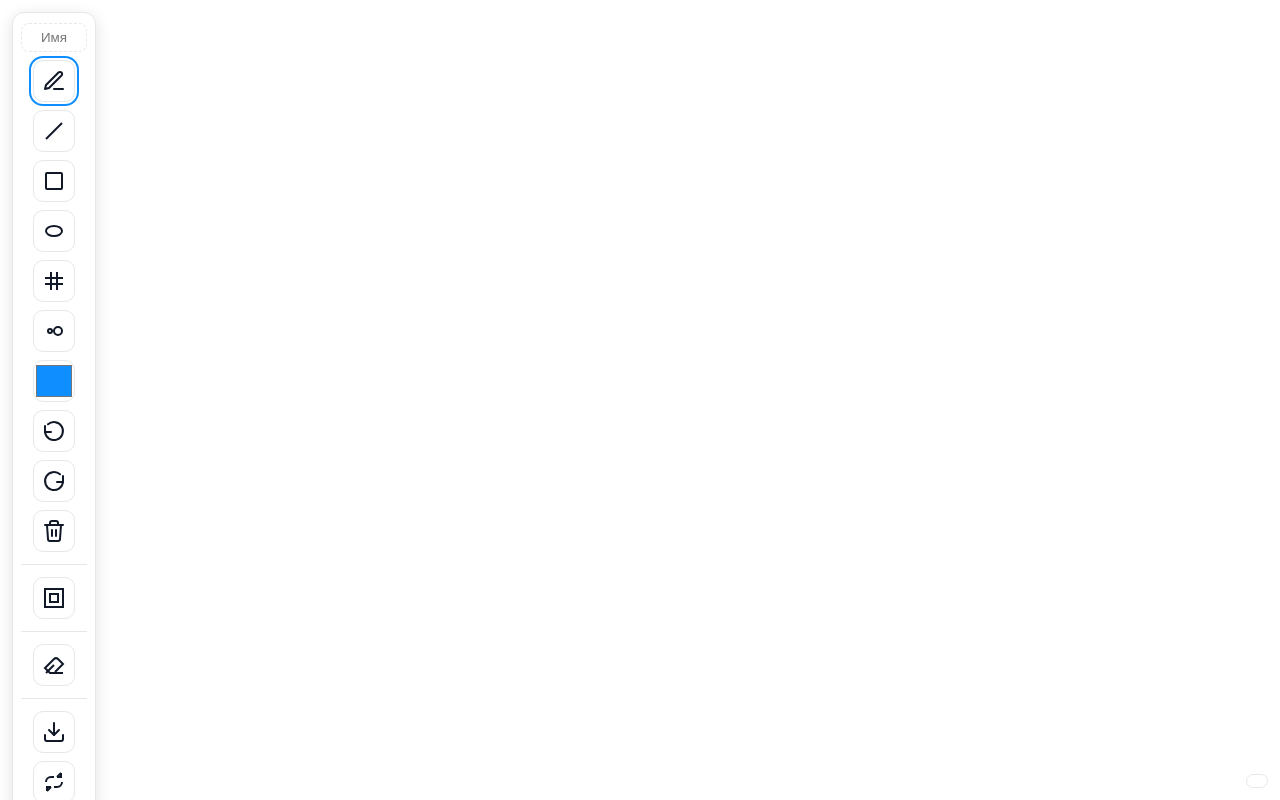
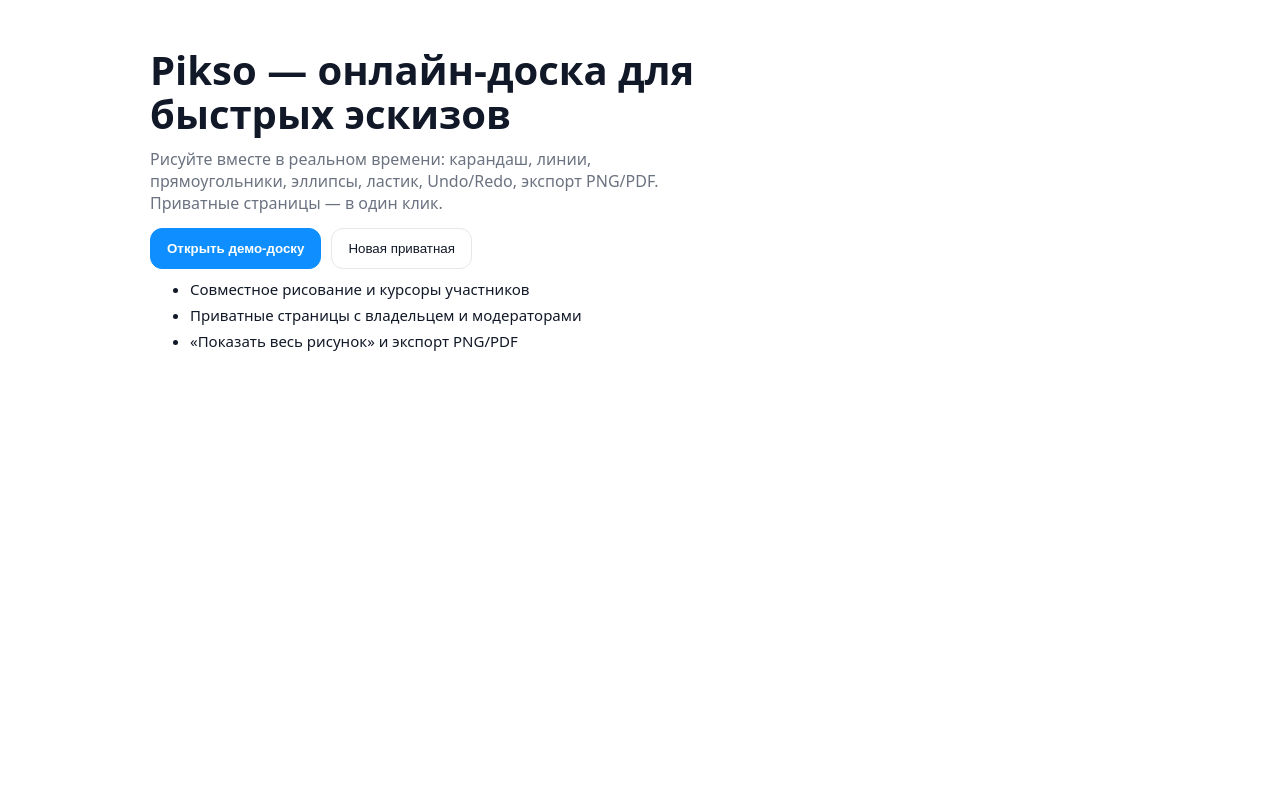
Before and after one commit to Tisat83/pikso, a website: page public/index.html in a window 1280 px wide. Drawn offline with nearby package versions, Linux system fonts and the light colour scheme; no server answers.

Commit message:
feat(landing): add welcome page

```diff
--- a/public/index.html
+++ b/public/index.html
@@ -73,9 +73,42 @@
       background: rgba(17,17,17,.92); color:#fff; padding:10px 14px; border-radius:8px;
       display:none; z-index:4000; font:14px/1 system-ui,Segoe UI,Roboto,Arial;
       box-shadow:0 10px 30px rgba(0,0,0,.25); }
+
+    /* Landing */
+    #landing { display:none; min-height:100%; padding:48px 20px; box-sizing:border-box; }
+    .hero { max-width:980px; margin:0 auto; display:grid; grid-template-columns:1.2fr 0.8fr; gap:24px; align-items:center; }
+    .hero h1 { font-size:40px; line-height:1.1; margin:0 0 12px; }
+    .hero p { color:var(--muted); margin:6px 0 14px; }
+    .cta { display:flex; gap:10px; align-items:center; margin-top:10px; }
+    .cta .big { padding:12px 16px; border-radius:12px; border:1px solid var(--accent); background:var(--accent); color:#fff; cursor:pointer; font-weight:600; }
+    .cta .ghost { padding:12px 16px; border-radius:12px; border:1px solid var(--panel-border); background:var(--panel); color:var(--fg); cursor:pointer; }
+    .list { margin-top:10px; font-size:15px; }
+    .list li { margin:6px 0; }
   </style>
 </head>
 <body>
+  <!-- Landing (root, no hash) -->
+  <main id="landing" aria-label="Приветствие Pikso">
+    <div class="hero">
+      <section>
+        <h1>Pikso — онлайн-доска для быстрых эскизов</h1>
+        <p>Рисуйте вместе в реальном времени: карандаш, линии, прямоугольники, эллипсы, ластик, Undo/Redo, экспорт PNG/PDF. Приватные страницы — в один клик.</p>
+        <div class="cta">
+          <button id="openDemo" class="big">Открыть демо-доску</button>
+          <button id="openPrivate" class="ghost" title="Создать приватную страницу и перейти к ней">Новая приватная</button>
+        </div>
+        <ul class="list">
+          <li>Совместное рисование и курсоры участников</li>
+          <li>Приватные страницы с владельцем и модераторами</li>
+          <li>«Показать весь рисунок» и экспорт PNG/PDF</li>
+        </ul>
+      </section>
+      <aside></aside>
+    </div>
+  </main>
+
+  <!-- App -->
+  <div id="app">
     <div id="toolbar">
       <input id="name" maxlength="20" placeholder="Имя"/>
       <!-- tools -->
@@ -213,6 +246,7 @@
     </div>
 
     <div id="toast" role="status"></div>
+  </div>
 
   <script src="/socket.io/socket.io.js"></script>
   <script src="https://cdnjs.cloudflare.com/ajax/libs/jspdf/2.5.1/jspdf.umd.min.js"></script>
@@ -574,5 +608,30 @@
     function fitCanvasStart(){ var dpr=getDPR(), w=innerWidth, h=innerHeight; c.width=Math.floor(w*dpr); c.height=Math.floor(h*dpr); c.style.width=w+'px'; c.style.height=h+'px'; redraw(); }
     fitCanvasStart();
   </script>
+
+  <!-- Landing toggler (after app code, minimal & safe) -->
+  <script>
+    (function(){
+      var appEl=document.getElementById('app');
+      var landingEl=document.getElementById('landing');
+      var openDemoBtn=document.getElementById('openDemo');
+      var newPrivateOnLanding=document.getElementById('openPrivate');
+
+      function showLanding(){ if(appEl) appEl.style.display='none'; if(landingEl) landingEl.style.display='block'; }
+      function showApp(){ if(landingEl) landingEl.style.display='none'; if(appEl) appEl.style.display='block'; if(!location.hash) location.hash='demo'; }
+
+      if (!location.hash) showLanding(); else showApp();
+
+      if (openDemoBtn) openDemoBtn.addEventListener('click', function(){ location.hash = 'demo'; showApp(); });
+
+      if (newPrivateOnLanding) {
+        newPrivateOnLanding.addEventListener('click', async function(){
+          try{ const r=await fetch('/api/rooms',{method:'POST',headers:{'Content-Type':'application/json'},body:JSON.stringify({clientId})});
+            if(!r.ok) throw 0; const data=await r.json(); location.hash=data.roomId; showApp();
+          } catch(e){ alert('Не удалось создать страницу'); }
+        });
+      }
+    })();
+  </script>
 </body>
 </html>
```
Lines whose indentation alone changed are shown as unchanged.
